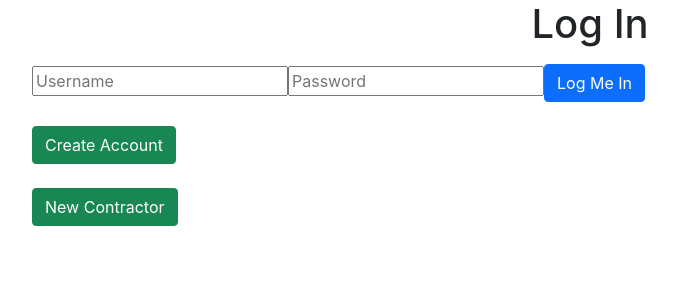
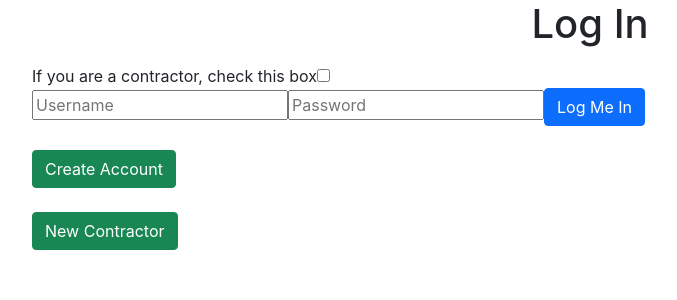
Before and after one commit to CloneJediXI/RunMyHouseClient, a React (Create React App) app in the folder electron-app/: page / in a window 1280 px wide. Shown: the top 300 px of the page, without its empty margins (50-727 px from the left). Built offline with nearby package versions, Linux system fonts and the light colour scheme.

Commit message:
Contractor can create new account and log in

```diff
--- a/electron-app/src/App.js
+++ b/electron-app/src/App.js
@@ -17,23 +17,27 @@ class App extends React.Component {
     this.exitCreateContractor = this.exitCreateContractor.bind(this);
     this.state = {
       auth: 'false',
-      message: 'Nothing',
+      message: '',
       newUser: 'false',
-      newContractor: 'false'
+      newContractor: 'false',
+      contractor: 'false',
+      id: '-1',
     };
   }
-  validate() {
-    this.setState({
-      auth: 'true'
-    });
+  validate(contractorFlag, idNum) {
+
+    this.setState({auth: 'true', contractor: contractorFlag, id:idNum});
   }
   logOut() {
-    this.setState({
-      auth: 'false'
-    });
+    this.setState({auth: 'false', message:"" });
   }
-  exitCreate(){
-    this.setState({ newUser: 'false'});
+  exitCreate(success){
+    if(success){
+      this.setState({ newUser: 'false', message: "Account creation successful, please log in"});
+    }else{
+      this.setState({ newUser: 'false', message:""});
+    }
+
   }
   enterCreate(){
     this.setState({ newUser: 'true'});
@@ -41,8 +45,13 @@ class App extends React.Component {
   enterCreateContractor(){
     this.setState({ newContractor: 'true'});
   }
-  exitCreateContractor(){
-    this.setState({ newContractor: 'fase'});
+  exitCreateContractor(success){
+    if(success){
+      this.setState({ newContractor: 'fase', message: "Account creation successful, please log in"});
+    }else{
+      this.setState({ newContractor: 'fase', message:""});
+    }
+
   }
 
   render() {
@@ -58,6 +67,7 @@ class App extends React.Component {
         test = <LogIn validate={this.validate}
                   enterCreate={this.enterCreate}
                   enterCreateContractor={this.enterCreateContractor}
+                  message={this.state.message}
                   ></LogIn>;
       }
     }else {
@@ -65,7 +75,7 @@ class App extends React.Component {
         <Router>
           <Navigation logOut={this.logOut}/>
           <Switch>
-            <Route path="/" exact component={() => <Home />} />
+            <Route path="/" exact component={() => <Home id={this.state.id} contractor={this.state.contractor}/>} />
             <Route path="/about" exact component={() => <About />} />
             <Route path="/contact" exact component={() => <Contact />} />
           </Switch>
--- a/electron-app/src/components/Home.jsx
+++ b/electron-app/src/components/Home.jsx
@@ -1,6 +1,6 @@
 import React from "react";
 
-function Home() {
+function Home(props) {
   return (
     <div className="home">
       <div className="container">
@@ -13,7 +13,7 @@ function Home() {
             />
           </div>
           <div className="col-lg-5">
-            <h1 className="font-weight-light">Home</h1>
+            <h1 className="font-weight-light">Home, id={props.id}, isContractor={props.contractor? "true" : "false"}</h1>
             <p>
               Lorem Ipsum is simply dummy text of the printing and typesetting
               industry. Lorem Ipsum has been the industry's standard dummy text
--- a/electron-app/src/components/LogIn.jsx
+++ b/electron-app/src/components/LogIn.jsx
@@ -12,23 +12,27 @@ class LogIn extends React.Component {
       username: "",
       password: "",
       auth: 'false',
-      message: '',
+      message: props.message,
     };
   }
-  checkLogIn(valid){
+  checkLogIn(valid, id){
     this.setState({auth: valid})
     if(valid == 'true'){
       this.setState({message: 'Success! '});
-      this.validate();
+      this.validate(this.state.contractorFlag, id);
     }else{
       this.setState({message: 'Invalid Password or Username '});
     }
   }
   logIn(){
-    fetch('http://'+getServer()+':80/runmyhouseserver/login.php?username='+this.state.username+'&password='+this.state.password, {method: 'GET',
+    let contractor = "";
+    if(this.state.contractorFlag){
+      contractor="&contractor=true";
+    }
+    fetch('http://'+getServer()+':80/runmyhouseserver/login.php?username='+this.state.username+'&password='+this.state.password+contractor, {method: 'GET',
     mode: 'cors', crossDomain:true,})
         .then(response => response.json())
-        .then(data => this.checkLogIn(data.auth))
+        .then(data => this.checkLogIn(data.auth, data.id))
         .catch(error => {
           this.setState({ message: error.toString() });
           console.error('There was an error!', error);
@@ -40,6 +44,9 @@ class LogIn extends React.Component {
         <div className="container">
           <h1 className="text-center">Log In</h1>
           <p className="text-danger">{this.state.message}</p>
+          <label>If you are a contractor, check this box</label>
+          <input type="checkbox" value={this.state.contractorFlag} onChange={(event) => this.setState({contractorFlag: event.target.checked})}/>
+          <br/>
           <input type="text" value={this.state.username} placeholder="Username" onChange={(event) => this.setState({username: event.target.value})}/>
           <input type="text" value={this.state.password} placeholder="Password" onChange={(event) => this.setState({password: event.target.value})}/>
           <button className="btn btn-primary" onClick={() => this.logIn()}>Log Me In</button>
--- a/electron-app/src/components/NewContractor.jsx
+++ b/electron-app/src/components/NewContractor.jsx
@@ -47,21 +47,21 @@ class NewContractor extends React.Component {
         });;
 
   }
-  checkLogIn(error){
+  checkLogIn(error, id){
     this.setState({err: error})
     if(error == 'false'){
       this.setState({message: 'Success! '});
-      this.exitCreate();
-      this.validate();
+      this.exitCreateContractor(true);
+      //this.validate(true, id);
     }else{
       this.setState({message: 'That Username is taken '});
     }
   }
   newUser(){
-    fetch('http://'+getServer()+':80/runmyhouseserver/login.php?username='+this.state.username+'&password='+this.state.password+'&name='+this.state.fullName+'&email='+this.state.email, {method: 'GET',
+    fetch('http://'+getServer()+':80/runmyhouseserver/login.php?username='+this.state.companyName+'&password='+this.state.password+'&service='+this.state.service+'&routing='+this.state.routingNumber+'&account='+this.state.acountNumber, {method: 'GET',
     mode: 'cors', crossDomain:true,})
         .then(response => response.json())
-        .then(data => this.checkLogIn(data.err))
+        .then(data => this.checkLogIn(data.err, data.id))
         .catch(error => {
           this.setState({ message: error.toString() });
           console.error('There was an error!', error);
@@ -78,20 +78,20 @@ class NewContractor extends React.Component {
             <br/>
             <input type="text" value={this.state.password} placeholder="Password" onChange={(event) => this.setState({password: event.target.value})}/>
             <br/>
-            <select value={this.state.service} onChange={(event) => this.setState({username: event.target.value})}>
+            <select value={this.state.service} onChange={(event) => this.setState({service: event.target.value})}>
                 {this.state.types.map(element => <option value={element} key={element}>{element}</option>)}
             </select>
             <label>Add New Service</label>
             <input type="text" value={this.state.newType} placeholder="New Type of Service" onChange={(event) => this.setState({newType: event.target.value})}/>
             <button className="btn btn-success" onClick={() => this.newType()}>Submit</button>
             <br/>
-            <input type="text" value={this.state.username} placeholder="Username" onChange={(event) => this.setState({username: event.target.value})}/>
+            <input type="text" value={this.state.routingNumber} placeholder="Bank Routing number" onChange={(event) => this.setState({routingNumber: event.target.value})}/>
             <br/>
-            <input type="text" value={this.state.password} placeholder="Password" onChange={(event) => this.setState({password: event.target.value})}/>
+            <input type="text" value={this.state.acountNumber} placeholder="Bank Account Number" onChange={(event) => this.setState({acountNumber: event.target.value})}/>
             <br/>
             <button className="btn btn-primary" onClick={() => this.newUser()}>Create Account</button>
             <br/>
-            <button className="btn btn-warning" onClick={() => this.exitCreateContractor()}>Back</button>
+            <button className="btn btn-warning" onClick={() => this.exitCreateContractor(false)}>Back</button>
         </div>
     </div>;
     return (html);
--- a/electron-app/src/components/NewUser.jsx
+++ b/electron-app/src/components/NewUser.jsx
@@ -16,12 +16,12 @@ class NewUser extends React.Component {
       message: '',
     };
   }
-  checkLogIn(error){
+  checkLogIn(error, id){
     this.setState({err: error})
     if(error == 'false'){
       this.setState({message: 'Success! '});
-      this.exitCreate();
-      this.validate();
+      this.exitCreate(true);
+      //this.validate(false, id);
     }else{
       this.setState({message: 'That Username is taken '});
     }
@@ -30,7 +30,7 @@ class NewUser extends React.Component {
     fetch('http://'+getServer()+':80/runmyhouseserver/login.php?username='+this.state.username+'&password='+this.state.password+'&name='+this.state.fullName+'&email='+this.state.email, {method: 'GET',
     mode: 'cors', crossDomain:true,})
         .then(response => response.json())
-        .then(data => this.checkLogIn(data.err))
+        .then(data => this.checkLogIn(data.err, data.id))
         .catch(error => {
           this.setState({ message: error.toString() });
           console.error('There was an error!', error);
@@ -53,7 +53,7 @@ class NewUser extends React.Component {
             <br/>
             <button className="btn btn-primary" onClick={() => this.newUser()}>Create Account</button>
             <br/>
-            <button className="btn btn-warning" onClick={() => this.exitCreate()}>Back</button>
+            <button className="btn btn-warning" onClick={() => this.exitCreate(false)}>Back</button>
         </div>
     </div>;
     return (html);
```
